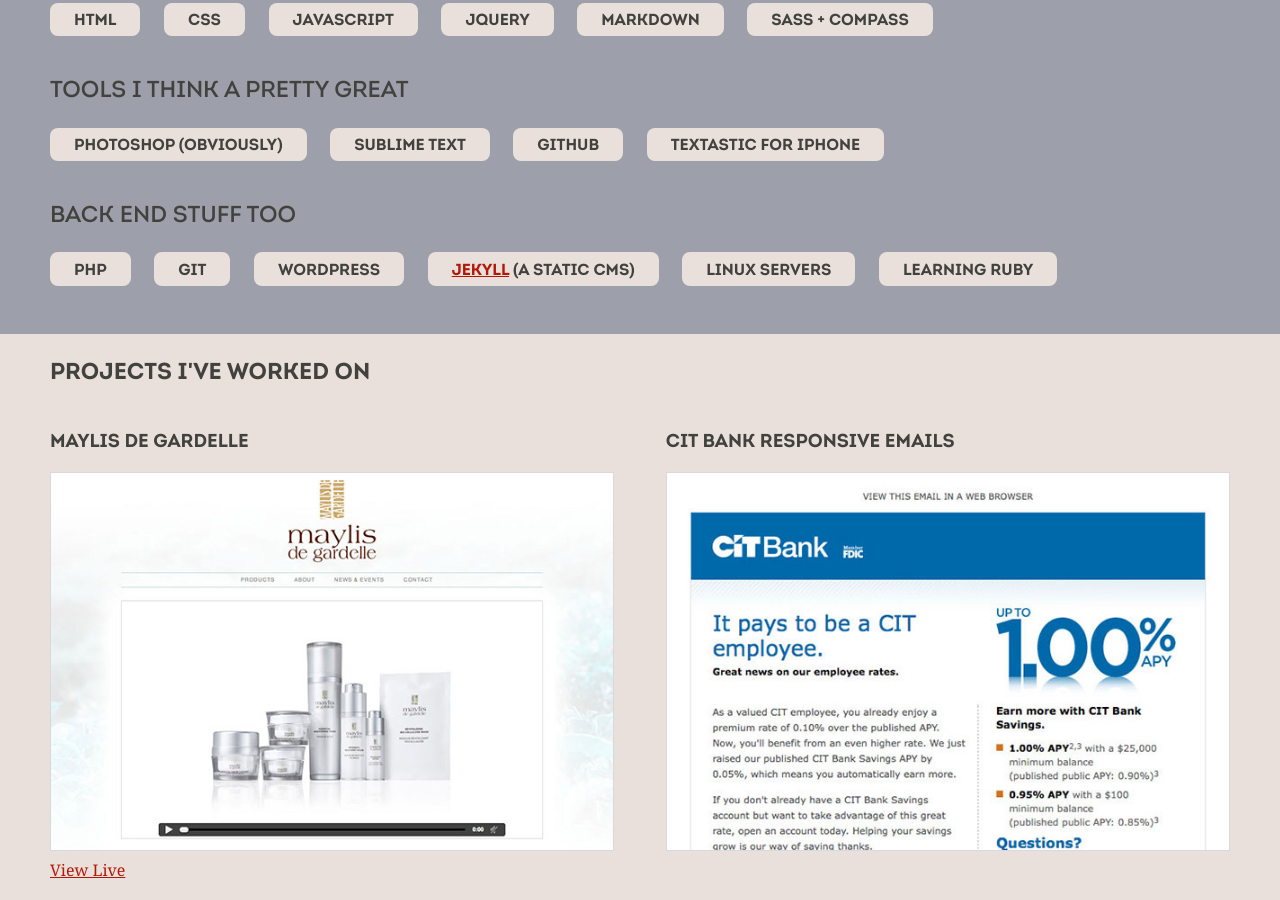
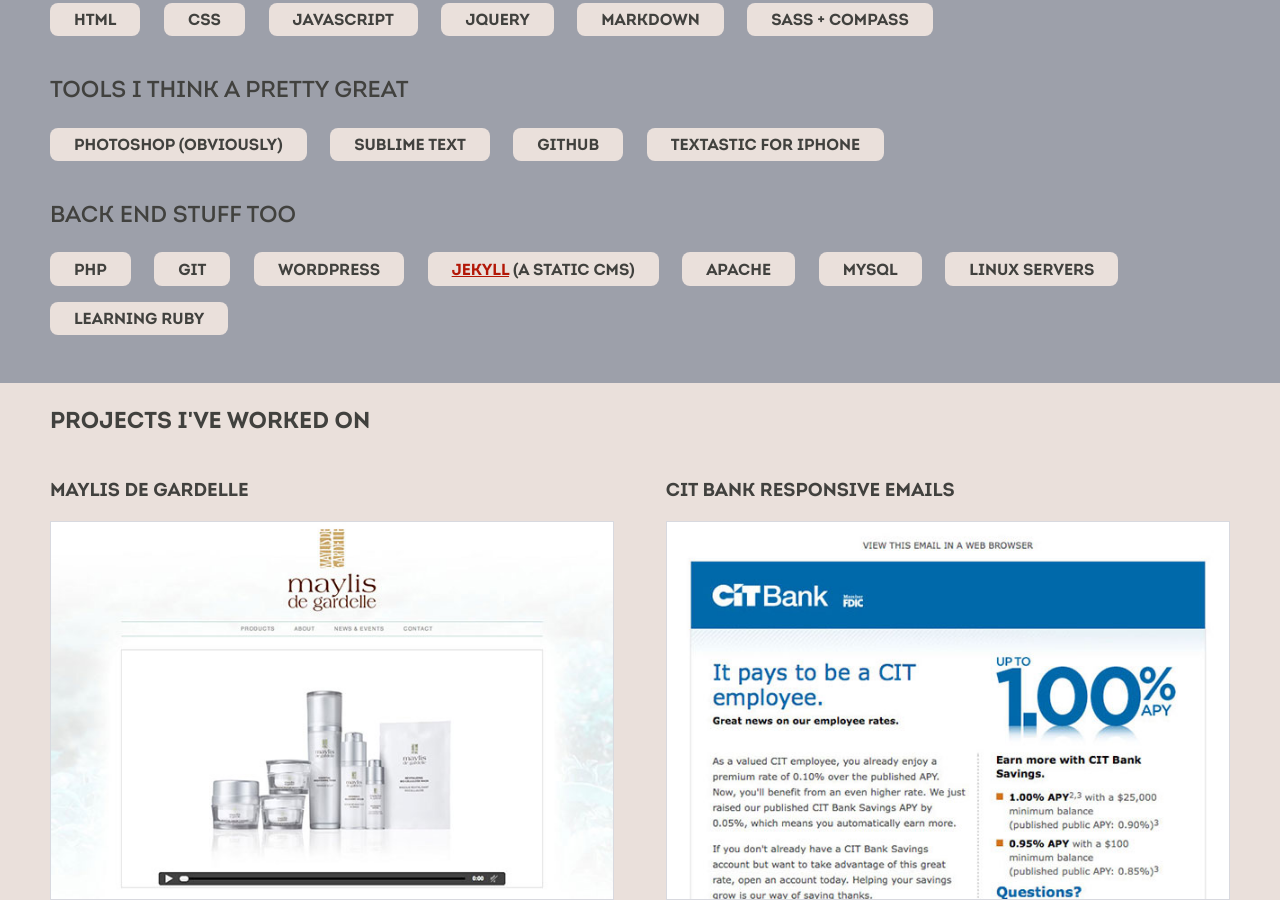
Before and after one commit to s8m2s/s8m2s.github.io, a Jekyll site: the page built from index.html, in a window 1280 px wide and 900 px high, scrolled down 1847 px. Built offline with Jekyll 4.4.1, drawn with Linux system fonts in a browser that asks for light colours.

Commit message:
added new back end lang's

```diff
--- a/index.html
+++ b/index.html
@@ -87,6 +87,8 @@
           <li>git</li>
           <li>Wordpress</li>
           <li><a href="http://jekyllrb.com/">Jekyll</a> (a static CMS)</li>
+          <li>apache</li>
+          <li>mysql</li>
           <li>linux servers</li>
           <li>learning ruby</li>
         </ul>
```
